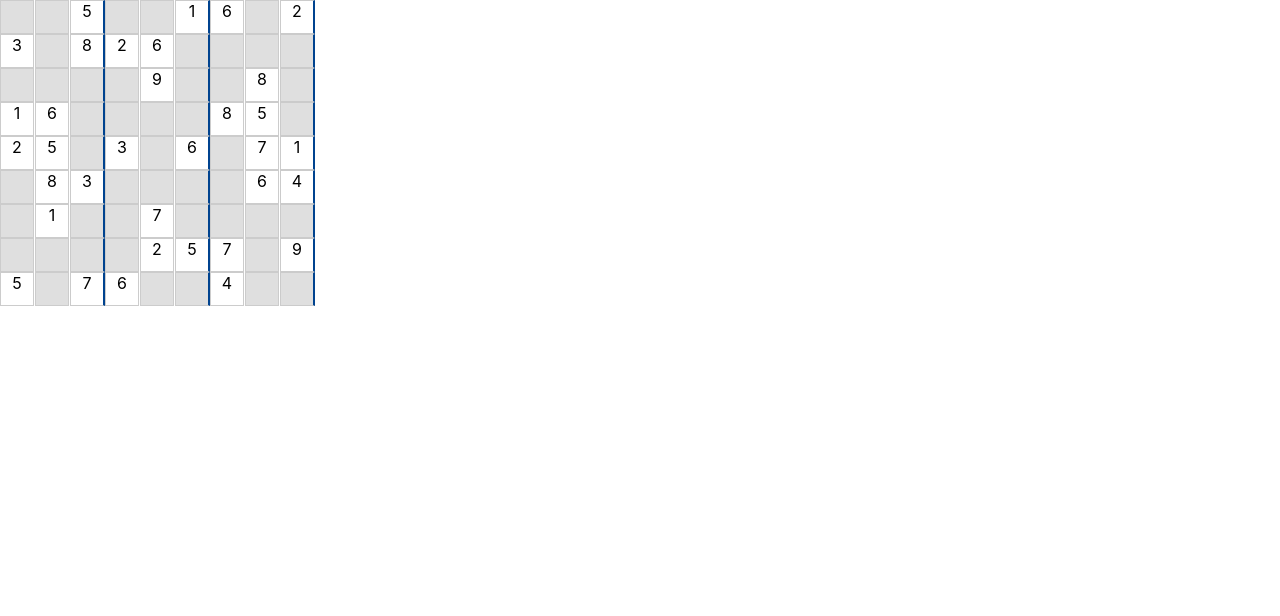
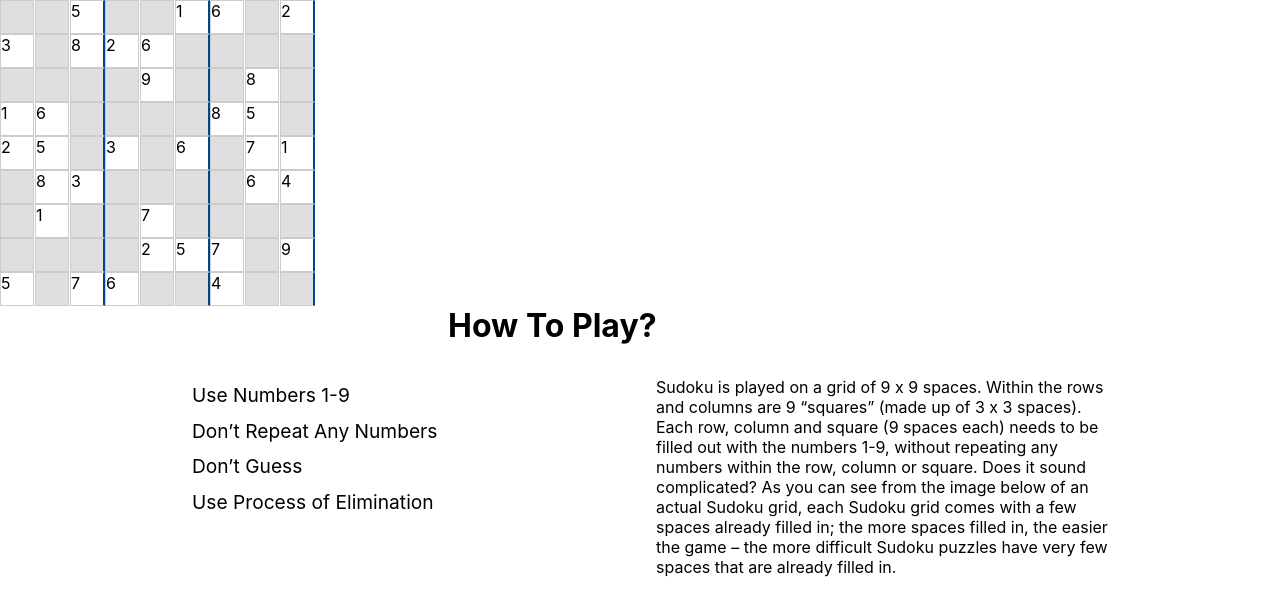
Before and after one commit to KND-Devsnest/pseudoku, a React (Create React App) app: page / in a window 1280 px wide. Shown: the top 616 px of the page. Built offline with nearby package versions, Linux system fonts and the light colour scheme.

Commit message:
Howtoplay added

```diff
--- a/src/App.js
+++ b/src/App.js
@@ -1,15 +1,13 @@
-
-import './App.css';
-import Board from './components/Board';
-
+import Board from "./components/Board";
+import About from "./components/Howtoplay";
 
 const App = () => {
-
   return (
     <div className="App">
-     <Board />
+      <Board />
+      <About />
     </div>
   );
-}
+};
 
 export default App;
--- /dev/null
+++ b/src/components/Howtoplay.jsx
@@ -0,0 +1,50 @@
+import React, { useState, useEffect } from "react";
+import style from "../styles/Howtoplay.module.css";
+const rules = [
+  {
+    content:
+      "Sudoku is played on a grid of 9 x 9 spaces. Within the rows and columns are 9 “squares” (made up of 3 x 3 spaces). Each row, column and square (9 spaces each) needs to be filled out with the numbers 1-9, without repeating any numbers within the row, column or square. Does it sound complicated? As you can see from the image below of an actual Sudoku grid, each Sudoku grid comes with a few spaces already filled in; the more spaces filled in, the easier the game – the more difficult Sudoku puzzles have very few spaces that are already filled in.",
+    text: "Use Numbers 1-9",
+  },
+  {
+    content:
+      "As you can see, in the upper left square (circled in blue), this square already has 7 out of the 9 spaces filled in. The only numbers missing from the square are 5 and 6. By seeing which numbers are missing from each square, row, or column, we can use process of elimination and deductive reasoning to decide which numbers need to go in each blank space.For example, in the upper left square, we know we need to add a 5 and a 6 to be able to complete the square, but based on the neighboring rows and squares we cannot clearly deduce which number to add in which space. This means that we should ignore the upper left square for now, and try to fill in spaces in some other areas of the grid instead.",
+    text: "Don’t Repeat Any Numbers",
+  },
+  {
+    content:
+      " Sudoku is a game of logic and reasoning, so you shouldn’t have to guess. If you don’t know what number to put in a certain space, keep scanning the other areas of the grid until you seen an opportunity to place a number. But don’t try to “force” anything – Sudoku rewards patience, insights, and recognition of patterns, not blind luck or guessing.",
+    text: "Don’t Guess",
+  },
+  {
+    content:
+      "What do we mean by using “process of elimination” to play Sudoku? Here is an example. In this Sudoku grid (shown below), the far left-hand vertical column (circled in Blue) is missing only a few numbers: 1, 5 and 6.One way to figure out which numbers can go in each space is to use “process of elimination” by checking to see which other numbers are already included within each square – since there can be no duplication of numbers 1-9 within each square (or row or column).",
+    text: "Use Process of Elimination",
+  },
+];
+
+/*Contains the structure explaining the how to's of sudoku*/
+
+const Howtoplay = () => {
+  const [content, setContent] = useState(rules[0].content);
+  return (
+    <div className={style.wrapper}>
+      <h1 id="head1">How To Play?</h1>
+      <div className={style.howtoplay}>
+        <div className={style.rulewrapper}>
+          {rules.map((element, inx) => (
+            <p
+              key={inx}
+              className="unordered"
+              onClick={(e) => setContent(element.content)}
+            >
+              {element.text}
+            </p>
+          ))}
+        </div>
+        <div className={style.contentwrapper}>{content}</div>
+      </div>
+    </div>
+  );
+};
+export default Howtoplay;
--- /dev/null
+++ b/src/styles/Howtoplay.module.css
@@ -0,0 +1,81 @@
+* {
+  margin: 0;
+}
+.wrapper h1 {
+  padding-left: 35%;
+}
+.howtoplay {
+  display: flex;
+}
+.rulewrapper {
+  flex: 1;
+  width: fit-content;
+  font-size: 1.2em;
+  padding-top: 2em;
+  padding-left: 10em;
+  cursor: pointer;
+}
+.rulewrapper p {
+  padding-bottom: 0.6em;
+}
+.rulewrapper p:active {
+  color: rgb(94, 94, 94);
+  transition-delay: 0.8ms;
+}
+.contentwrapper {
+  width: fit-content;
+  height: fit-content;
+  padding-top: 2em;
+  flex: 1;
+  padding-right: 10em;
+  font-size: 1em;
+  animation: fadeIn 3s;
+  -webkit-animation: fadeIn 3s;
+  -moz-animation: fadeIn 3s;
+  -o-animation: fadeIn 3s;
+  -ms-animation: fadeIn 3s;
+}
+@keyframes fadeIn {
+  0% {
+    opacity: 0;
+  }
+  100% {
+    opacity: 1;
+  }
+}
+
+@-moz-keyframes fadeIn {
+  0% {
+    opacity: 0;
+  }
+  100% {
+    opacity: 1;
+  }
+}
+
+@-webkit-keyframes fadeIn {
+  0% {
+    opacity: 0;
+  }
+  100% {
+    opacity: 1;
+  }
+}
+
+@-o-keyframes fadeIn {
+  0% {
+    opacity: 0;
+  }
+  100% {
+    opacity: 1;
+  }
+}
+
+@-ms-keyframes fadeIn {
+  0% {
+    opacity: 0;
+  }
+  100% {
+    opacity: 1;
+  }
+}
```
